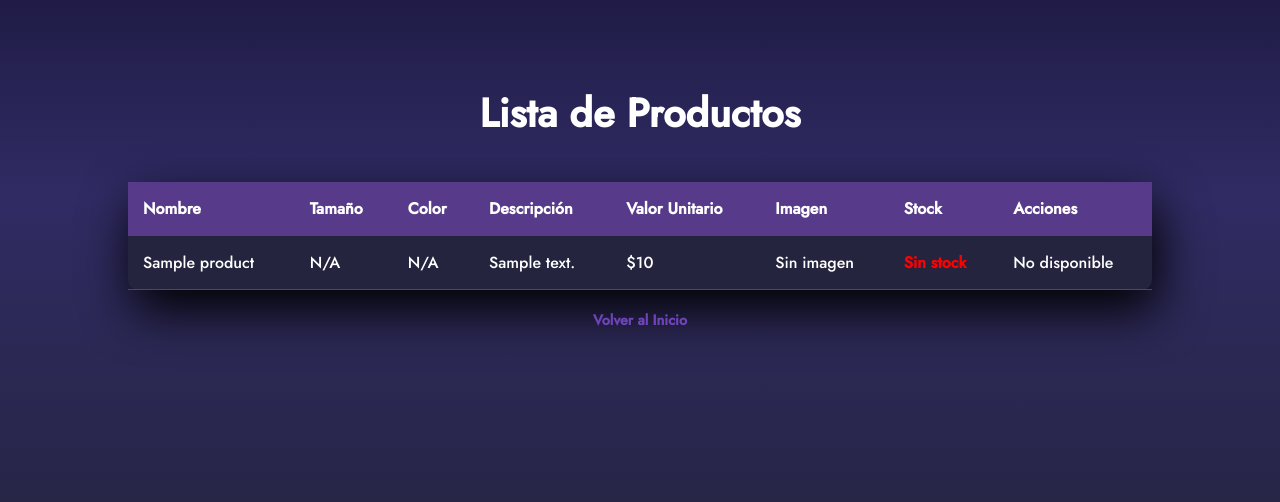
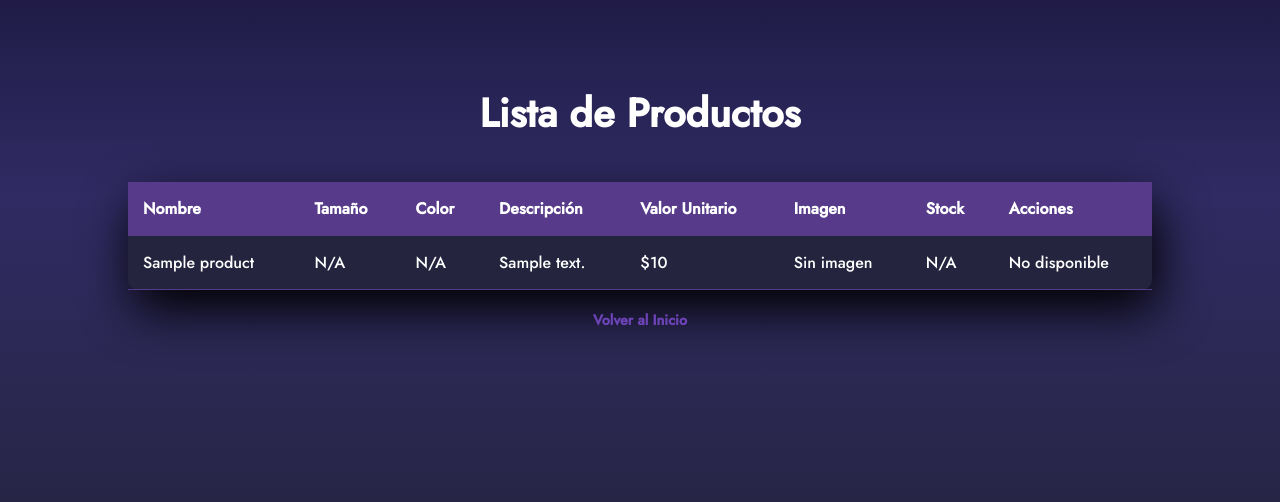
Before and after one commit to ElColombianit0/huevos-max-campos, a Flask app: template templates/list_products.html in a window 1280 px wide. Shown: the part 206-708 px from the top of the page. Run offline with Flask 3, Linux system fonts and the light colour scheme; the template is opened without the code that fills it: most values are stand-ins (such as "Sample title", 1, 10 or a date in 2020).

Commit message:
Revertir cambios estéticos y corregir funcionalidad de tipos de huevo, stock y compra de productos nuevos

```diff
--- a/app.py
+++ b/app.py
@@ -107,12 +107,11 @@ def load_prices():
 # Función para convertir ObjectId a string y limpiar datos
 def serialize_document(doc):
     if isinstance(doc, dict):
-        # Solo incluir los campos necesarios y excluir 'imagen'
         cleaned_doc = {}
         for key, value in doc.items():
             if key == '_id':
                 cleaned_doc[key] = str(value)
-            elif key != 'imagen':  # Excluir explícitamente el campo 'imagen'
+            elif key != 'imagen':
                 cleaned_doc[key] = serialize_document(value)
         return cleaned_doc
     elif isinstance(doc, list):
@@ -289,43 +288,52 @@ def register_product():
                 "imagen": imagen_data
             })
 
-            # Actualizar el stock dinámicamente
-            stock_doc = stock_collection.find_one({"type": "huevos"})
-            if not stock_doc:
-                stock_doc = {"type": "huevos"}
-                stock_collection.insert_one(stock_doc)
+            # Actualizar el stock dinámicamente solo para huevos
+            if color in ['rojo', 'blanco'] and size in ['A', 'AA', 'B', 'EXTRA']:
+                stock_doc = stock_collection.find_one({"type": "huevos"})
+                if not stock_doc:
+                    stock_doc = {
+                        "type": "huevos",
+                        "rojo": {"A": 0, "AA": 0, "B": 0, "EXTRA": 0},
+                        "blanco": {"A": 0, "AA": 0, "B": 0, "EXTRA": 0}
+                    }
+                    stock_collection.insert_one(stock_doc)
 
-            if color not in stock_doc:
-                stock_collection.update_one(
-                    {"type": "huevos"},
-                    {"$set": {color: {size: 0}}},
-                    upsert=True
-                )
-            elif size not in stock_doc[color]:
-                stock_collection.update_one(
-                    {"type": "huevos"},
-                    {"$set": {f"{color}.{size}": 0}},
-                    upsert=True
-                )
+                if color not in stock_doc:
+                    stock_collection.update_one(
+                        {"type": "huevos"},
+                        {"$set": {color: {size: 0}}},
+                        upsert=True
+                    )
+                elif size not in stock_doc[color]:
+                    stock_collection.update_one(
+                        {"type": "huevos"},
+                        {"$set": {f"{color}.{size}": 0}},
+                        upsert=True
+                    )
 
-            # Actualizar los precios dinámicamente
-            prices_doc = prices_collection.find_one({"type": "huevos"})
-            if not prices_doc:
-                prices_doc = {"type": "huevos"}
-                prices_collection.insert_one(prices_doc)
+                # Actualizar los precios dinámicamente
+                prices_doc = prices_collection.find_one({"type": "huevos"})
+                if not prices_doc:
+                    prices_doc = {
+                        "type": "huevos",
+                        "rojo": {"A": 12000, "AA": 13500, "B": 11000, "EXTRA": 15000},
+                        "blanco": {"A": 10000, "AA": 11500, "B": 9500, "EXTRA": 14000}
+                    }
+                    prices_collection.insert_one(prices_doc)
 
-            if color not in prices_doc:
-                prices_collection.update_one(
-                    {"type": "huevos"},
-                    {"$set": {color: {size: valor_unitario}}},
-                    upsert=True
-                )
-            elif size not in prices_doc[color]:
-                prices_collection.update_one(
-                    {"type": "huevos"},
-                    {"$set": {f"{color}.{size}": valor_unitario}},
-                    upsert=True
-                )
+                if color not in prices_doc:
+                    prices_collection.update_one(
+                        {"type": "huevos"},
+                        {"$set": {color: {size: valor_unitario}}},
+                        upsert=True
+                    )
+                elif size not in prices_doc[color]:
+                    prices_collection.update_one(
+                        {"type": "huevos"},
+                        {"$set": {f"{color}.{size}": valor_unitario}},
+                        upsert=True
+                    )
 
             logger.info(f"Producto registrado: {nombre_producto}, ID: {product_id}, Color: {color}, Tamaño: {size}")
             return redirect(url_for('list_products'))
@@ -339,7 +347,6 @@ def list_products():
     if not session.get('logged_in'):
         return redirect(url_for('login'))
     products = list(products_collection.find())
-    logger.info(f"Productos cargados: {products}")
     stock_doc = stock_collection.find_one({"type": "huevos"})
     if not stock_doc:
         stock_doc = {
@@ -401,19 +408,17 @@ def edit_product(product_id):
                 }}
             )
 
-            # Actualizar el stock dinámicamente si el color o tamaño cambió
+            # Actualizar el stock dinámicamente si el color o tamaño cambió y es huevo
             old_color = product.get('color')
             old_size = product.get('size')
-            if old_color != color or old_size != size:
+            if (old_color in ['rojo', 'blanco'] and old_size in ['A', 'AA', 'B', 'EXTRA']) and (color in ['rojo', 'blanco'] and size in ['A', 'AA', 'B', 'EXTRA']):
                 stock_doc = stock_collection.find_one({"type": "huevos"})
                 if stock_doc and old_color in stock_doc and old_size in stock_doc[old_color]:
                     old_stock = stock_doc[old_color][old_size]
-                    # Mover el stock al nuevo color/tamaño
                     stock_collection.update_one(
                         {"type": "huevos"},
                         {"$set": {f"{color}.{size}": old_stock}}
                     )
-                    # Eliminar el stock antiguo si es necesario
                     stock_collection.update_one(
                         {"type": "huevos"},
                         {"$unset": {f"{old_color}.{old_size}": ""}}
@@ -425,8 +430,7 @@ def edit_product(product_id):
                         upsert=True
                     )
 
-            # Actualizar los precios dinámicamente
-            if old_color != color or old_size != size:
+                # Actualizar los precios dinámicamente
                 prices_doc = prices_collection.find_one({"type": "huevos"})
                 if prices_doc and old_color in prices_doc and old_size in prices_doc[old_color]:
                     prices_collection.update_one(
@@ -459,13 +463,11 @@ def delete_product(product_id):
     if product:
         color = product.get('color')
         size = product.get('size')
-        if color and size:
-            # Eliminar el stock asociado
+        if color in ['rojo', 'blanco'] and size in ['A', 'AA', 'B', 'EXTRA']:
             stock_collection.update_one(
                 {"type": "huevos"},
                 {"$unset": {f"{color}.{size}": ""}}
             )
-            # Eliminar el precio asociado
             prices_collection.update_one(
                 {"type": "huevos"},
                 {"$unset": {f"{color}.{size}": ""}}
@@ -503,19 +505,17 @@ def register_stock():
         return redirect(url_for('login'))
     if session.get('numero_documento') != '1234567890':
         return redirect(url_for('index'))
-    # Obtener productos y excluir el campo 'imagen'
     products = list(products_collection.find({}, {'imagen': 0}))
-    # Serializar documentos para convertir ObjectId y limpiar datos
     products = [serialize_document(product) for product in products]
-    # Asegurarse de que solo los campos necesarios estén presentes
     required_fields = ['nombre_producto', 'product_id', 'color', 'size', 'descripcion', 'valor_unitario']
     cleaned_products = []
     for product in products:
-        # Crear un nuevo diccionario con solo los campos necesarios
         cleaned_product = {field: product.get(field, '') for field in required_fields}
         cleaned_product['_id'] = product.get('_id', '')
         cleaned_products.append(cleaned_product)
-    colors = set(product['color'] for product in cleaned_products if 'color' in product and product['color'])
+    # Filtrar solo los tipos de huevo (rojo, blanco)
+    egg_colors = ['rojo', 'blanco']
+    colors = sorted(set(product['color'] for product in cleaned_products if product['color'] in egg_colors))
     logger.info(f"Productos procesados para la plantilla: {cleaned_products}")
     if request.method == 'POST':
         try:
@@ -525,7 +525,6 @@ def register_stock():
             cantidad_str = request.form.get('cantidad')
             if not tipo or tipo not in colors:
                 return render_template('register_stock.html', error="Tipo de huevo inválido", success=None, colors=colors, products=cleaned_products)
-            # Validar que el tamaño exista para el tipo seleccionado
             valid_sizes = set(product['size'] for product in cleaned_products if product['color'] == tipo)
             if not tamano or tamano not in valid_sizes:
                 return render_template('register_stock.html', error="Tamaño inválido", success=None, colors=colors, products=cleaned_products)
@@ -576,63 +575,78 @@ def buy():
         return redirect(url_for('index'))
     tipo_persona = session.get('tipo_persona')
 
-    # Obtener tipo y tamaño desde los parámetros de la URL si es GET
     tipo = request.args.get('tipo')
     tamano = request.args.get('tamano')
 
     if request.method == 'POST':
         try:
             logger.info(f"Datos recibidos en POST: {request.form}")
-            tipo = request.form['tipo']
-            tamano = request.form['tamano']
-            cantidad = int(request.form['cantidad'])
+            tipo = request.form.get('tipo')
+            tamano = request.form.get('tamano')
+            cantidad = int(request.form.get('cantidad'))
             if tipo_persona == 'juridica':
                 unidad = 'cubeta'
             else:
                 unidad = request.form.get('unidad', 'cubeta')
+
+            # Verificar si el producto es un huevo (rojo o blanco) o un producto nuevo
             products = list(products_collection.find())
-            colors = set(product['color'] for product in products if 'color' in product)
-            valid_sizes = set(product['size'] for product in products if product['color'] == tipo)
-            if tipo not in colors or tamano not in valid_sizes:
-                return render_template('buy.html', error="Tipo o tamaño inválido", tipo_persona=tipo_persona, tipo=tipo, tamano=tamano)
-            if unidad not in ['cubeta', 'docena'] and tipo_persona == 'natural':
-                return render_template('buy.html', error="Unidad inválida", tipo_persona=tipo_persona, tipo=tipo, tamano=tamano)
-            if cantidad <= 0:
-                return render_template('buy.html', error="Cantidad debe ser mayor a cero", tipo_persona=tipo_persona, tipo=tipo, tamano=tamano)
-            stock_doc = stock_collection.find_one({"type": "huevos"})
-            stock = stock_doc
-            unidades_totales = cantidad * 30 if unidad == 'cubeta' else cantidad * 12
-            if stock[tipo][tamano] < unidades_totales:
-                return render_template('buy.html', error="No hay suficiente stock de este producto", tipo_persona=tipo_persona, tipo=tipo, tamano=tamano)
-            stock[tipo][tamano] -= unidades_totales
-            stock_collection.update_one(
-                {"type": "huevos"},
-                {"$set": {f"{tipo}.{tamano}": stock[tipo][tamano]}}
-            )
+            product = next((p for p in products if p.get('color') == tipo and p.get('size') == tamano), None)
+            if not product:
+                return render_template('buy.html', error="Producto no encontrado", tipo_persona=tipo_persona, tipo=tipo, tamano=tamano)
 
-            # Cargar precios dinámicamente
-            PRECIOS = load_prices()
-            precio_cubeta = PRECIOS[tipo][tamano]
-            if unidad == 'cubeta':
-                precio_unitario = precio_cubeta
+            # Solo validar stock y precios si es un huevo
+            if tipo in ['rojo', 'blanco'] and tamano in ['A', 'AA', 'B', 'EXTRA']:
+                colors = set(['rojo', 'blanco'])
+                valid_sizes = set(['A', 'AA', 'B', 'EXTRA'])
+                if tipo not in colors or tamano not in valid_sizes:
+                    return render_template('buy.html', error="Tipo o tamaño inválido", tipo_persona=tipo_persona, tipo=tipo, tamano=tamano)
+                if unidad not in ['cubeta', 'docena'] and tipo_persona == 'natural':
+                    return render_template('buy.html', error="Unidad inválida", tipo_persona=tipo_persona, tipo=tipo, tamano=tamano)
+                if cantidad <= 0:
+                    return render_template('buy.html', error="Cantidad debe ser mayor a cero", tipo_persona=tipo_persona, tipo=tipo, tamano=tamano)
+                stock_doc = stock_collection.find_one({"type": "huevos"})
+                stock = stock_doc
+                unidades_totales = cantidad * 30 if unidad == 'cubeta' else cantidad * 12
+                if stock[tipo][tamano] < unidades_totales:
+                    return render_template('buy.html', error="No hay suficiente stock de este producto", tipo_persona=tipo_persona, tipo=tipo, tamano=tamano)
+                stock[tipo][tamano] -= unidades_totales
+                stock_collection.update_one(
+                    {"type": "huevos"},
+                    {"$set": {f"{tipo}.{tamano}": stock[tipo][tamano]}}
+                )
+
+                # Cargar precios dinámicamente
+                PRECIOS = load_prices()
+                precio_cubeta = PRECIOS[tipo][tamano]
+                if unidad == 'cubeta':
+                    precio_unitario = precio_cubeta
+                else:
+                    precio_unitario = (precio_cubeta / 30) * 12
             else:
-                precio_unitario = (precio_cubeta / 30) * 12
+                # Para productos nuevos, no gestionamos stock, usamos el valor unitario del producto
+                if cantidad <= 0:
+                    return render_template('buy.html', error="Cantidad debe ser mayor a cero", tipo_persona=tipo_persona, tipo=tipo, tamano=tamano)
+                if unidad not in ['cubeta', 'docena'] and tipo_persona == 'natural':
+                    return render_template('buy.html', error="Unidad inválida", tipo_persona=tipo_persona, tipo=tipo, tamano=tamano)
+                precio_unitario = product['valor_unitario']
+                if unidad == 'docena':
+                    precio_unitario = (precio_unitario / 30) * 12  # Ajustar precio para docena si es necesario
+
             subtotal = precio_unitario * cantidad
             iva = subtotal * 0.05
             total = subtotal + iva
 
-            # Obtener el nombre del cliente
             user = users_collection.find_one({"correo": session.get('correo')})
             if not user:
                 return render_template('buy.html', error="Usuario no encontrado", tipo_persona=tipo_persona, tipo=tipo, tamano=tamano)
             nombre_cliente = user['nombre_completo']
 
-            # Guardar los detalles de la compra en la colección 'purchases'
             purchase = {
                 "correo": session.get('correo'),
                 "nombre_cliente": nombre_cliente,
                 "fecha": datetime.utcnow(),
-                "detalle": f"Huevo {tipo} {tamano} ({unidad}) x {cantidad}",
+                "detalle": f"Producto {tipo} {tamano} ({unidad}) x {cantidad}",
                 "total": total
             }
             result = purchases_collection.insert_one(purchase)
@@ -674,7 +688,6 @@ def admin_purchases():
         if request.method == 'POST':
             search_email = request.form.get('email')
             if search_email:
-                # Buscar compras por correo, insensible a mayúsculas
                 purchases = list(purchases_collection.find({"correo": {"$regex": f"^{search_email}$", "$options": "i"}}))
                 logger.info(f"Compras encontradas para {search_email}: {purchases}")
             else:
@@ -686,14 +699,26 @@ def admin_purchases():
         raise Exception(f"No se pudo cargar la plantilla purchases.html: {str(e)}")
 
 def generate_invoice(tipo, tamano, cantidad, unidad):
-    PRECIOS = load_prices()
-    precio_cubeta = PRECIOS[tipo][tamano]
-    if unidad == 'cubeta':
-        precio_unitario = precio_cubeta
-        total_unidades = cantidad * 30
+    # Determinar el precio unitario
+    products = list(products_collection.find())
+    product = next((p for p in products if p.get('color') == tipo and p.get('size') == tamano), None)
+    if tipo in ['rojo', 'blanco'] and tamano in ['A', 'AA', 'B', 'EXTRA']:
+        PRECIOS = load_prices()
+        precio_cubeta = PRECIOS[tipo][tamano]
+        if unidad == 'cubeta':
+            precio_unitario = precio_cubeta
+            total_unidades = cantidad * 30
+        else:
+            precio_unitario = (precio_cubeta / 30) * 12
+            total_unidades = cantidad * 12
     else:
-        precio_unitario = (precio_cubeta / 30) * 12
-        total_unidades = cantidad * 12
+        precio_unitario = product['valor_unitario'] if product else 0
+        if unidad == 'cubeta':
+            total_unidades = cantidad * 30
+        else:
+            precio_unitario = (precio_unitario / 30) * 12
+            total_unidades = cantidad * 12
+
     subtotal = precio_unitario * cantidad
     iva = subtotal * 0.05
     total = subtotal + iva
@@ -748,7 +773,7 @@ def generate_invoice(tipo, tamano, cantidad, unidad):
     y_position -= 15
     c.drawString(50, y_position, f"Cédula: {session.get('numero_documento')}")
     y_position -= 15
-    c.drawString(50, y_position, f"Artículo: Huevo {tipo} {tamano} ({unidad})")
+    c.drawString(50, y_position, f"Artículo: Producto {tipo} {tamano} ({unidad})")
     y_position -= 15
     c.drawString(50, y_position, f"Cantidad: {cantidad}")
     y_position -= 15
--- a/templates/list_products.html
+++ b/templates/list_products.html
@@ -128,10 +128,14 @@
                         {% endif %}
                     </td>
                     <td>
-                        {% if stock > 0 %}
-                            {{ stock }} unidades
+                        {% if color in ['rojo', 'blanco'] and size in ['A', 'AA', 'B', 'EXTRA'] %}
+                            {% if stock > 0 %}
+                                {{ stock }} unidades
+                            {% else %}
+                                <span class="out-of-stock">Sin stock</span>
+                            {% endif %}
                         {% else %}
-                            <span class="out-of-stock">Sin stock</span>
+                            N/A
                         {% endif %}
                     </td>
                     <td>
@@ -139,7 +143,9 @@
                             <a href="{{ url_for('edit_product', product_id=product.product_id) }}">Editar</a> |
                             <a href="{{ url_for('delete_product', product_id=product.product_id) }}" onclick="return confirm('¿Estás seguro de eliminar este producto?')">Eliminar</a> |
                         {% endif %}
-                        {% if stock > 0 and numero_documento != '1234567890' and color != 'N/A' and size != 'N/A' %}
+                        {% if stock > 0 and numero_documento != '1234567890' and color != 'N/A' and size != 'N/A' and color in ['rojo', 'blanco'] and size in ['A', 'AA', 'B', 'EXTRA'] %}
+                            <a href="{{ url_for('buy', tipo=color, tamano=size) }}" class="buy-button">Comprar</a>
+                        {% elif numero_documento != '1234567890' and color != 'N/A' and size != 'N/A' %}
                             <a href="{{ url_for('buy', tipo=color, tamano=size) }}" class="buy-button">Comprar</a>
                         {% elif numero_documento != '1234567890' %}
                             No disponible
```
Also changed, not shown: templates/buy.html (+11 -9 lines), templates/register_stock.html (+2 -9 lines).
